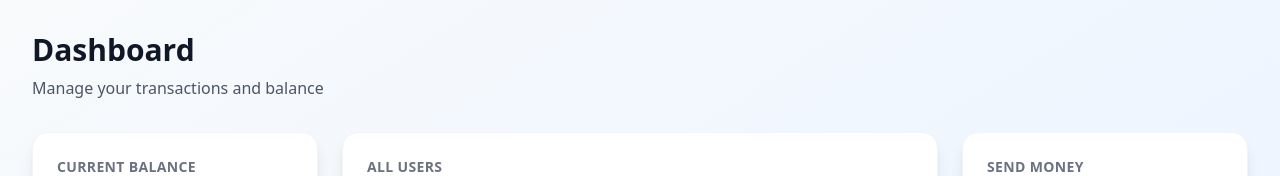
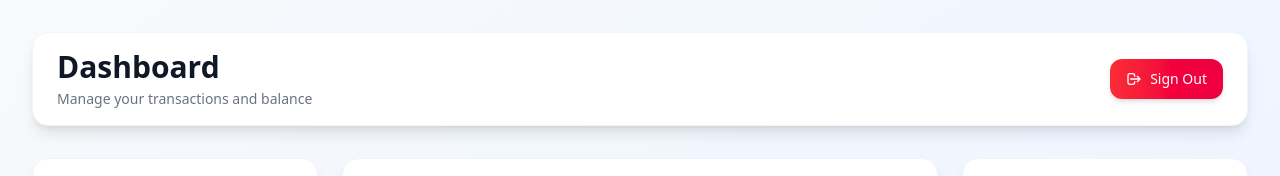
Before and after one commit to Yash-Khetan/PayU-2.0, a React (Vite) app in the folder client/: page /dashboard in a window 1280 px wide. Shown: the top 176 px of the page. Built offline with nearby package versions, Linux system fonts and the light colour scheme; no server answers; sample sign-in values are in the browser's storage.

Commit message:
fixing the email controller

```diff
--- a/client/src/components/dashboard.jsx
+++ b/client/src/components/dashboard.jsx
@@ -1,8 +1,10 @@
 import { useState, useEffect, useRef, startTransition } from "react";
+import { useNavigate } from "react-router-dom";
 import axios from "axios";
 
 
 export const Dashboard = () => {
+  const navigate = useNavigate();
 
   // fetching all users
   const API = import.meta.env.VITE_BACKEND_URL;
@@ -63,6 +65,12 @@ export const Dashboard = () => {
   useEffect(() => {
     fetchtransactions();
   }, []);
+
+  // sign out handler
+  const handleSignOut = () => {
+    localStorage.removeItem("token");
+    navigate("/signin");
+  };
 
   // handling the click on pay button
 
@@ -164,9 +172,52 @@ export const Dashboard = () => {
   return (
     <div className="min-h-screen w-full bg-gradient-to-br from-slate-50 via-blue-50 to-indigo-50 p-8">
       <div className="max-w-7xl mx-auto">
-        <div className="mb-8">
-          <h1 className="text-3xl font-bold text-gray-900 mb-2">Dashboard</h1>
-          <p className="text-gray-600">Manage your transactions and balance</p>
+        {/* Top Header Bar */}
+        <div className="mb-8 flex items-center justify-between bg-white rounded-2xl px-6 py-4 shadow-lg border border-gray-100">
+          <div>
+            <h1 className="text-3xl font-bold text-gray-900 mb-1">Dashboard</h1>
+            <p className="text-gray-500 text-sm">
+              {profile.name ? `Welcome back, ${profile.name}` : "Manage your transactions and balance"}
+            </p>
+          </div>
+
+          <div className="flex items-center gap-4">
+            {/* User Info Pill */}
+            {profile.name && (
+              <div className="hidden sm:flex items-center gap-3 bg-gray-50 rounded-xl px-4 py-2">
+                <div className="w-9 h-9 bg-gradient-to-br from-indigo-500 to-purple-600 rounded-full flex items-center justify-center text-white font-semibold text-sm shadow-md">
+                  {profile.name?.charAt(0).toUpperCase()}
+                </div>
+                <div className="text-right">
+                  <p className="text-sm font-semibold text-gray-800 leading-tight">{profile.name}</p>
+                  <p className="text-xs text-gray-500 leading-tight">{profile.email}</p>
+                </div>
+              </div>
+            )}
+
+            {/* Sign Out Button */}
+            <button
+              id="signout-button"
+              onClick={handleSignOut}
+              className="group flex items-center gap-2 px-4 py-2.5 bg-gradient-to-r from-red-500 to-rose-600 hover:from-red-600 hover:to-rose-700 text-white rounded-xl font-medium text-sm shadow-md hover:shadow-lg hover:-translate-y-0.5 transition-all duration-200 cursor-pointer"
+            >
+              <svg
+                className="w-4 h-4 transition-transform duration-200 group-hover:-translate-x-0.5"
+                fill="none"
+                stroke="currentColor"
+                viewBox="0 0 24 24"
+                xmlns="http://www.w3.org/2000/svg"
+              >
+                <path
+                  strokeLinecap="round"
+                  strokeLinejoin="round"
+                  strokeWidth={2}
+                  d="M17 16l4-4m0 0l-4-4m4 4H7m6 4v1a3 3 0 01-3 3H6a3 3 0 01-3-3V7a3 3 0 013-3h4a3 3 0 013 3v1"
+                />
+              </svg>
+              Sign Out
+            </button>
+          </div>
         </div>
 
         <div className="grid grid-cols-12 gap-6">
--- a/client/src/components/sigin.jsx
+++ b/client/src/components/sigin.jsx
@@ -1,13 +1,14 @@
 import { useState } from "react";
 import axios from "axios";
-import {useNavigate} from "react-router-dom";
+import { useNavigate } from "react-router-dom";
 
 
 
 export const Signin = () => {
-    const API = import.meta.env.VITE_BACKEND_URL ;
+    const API = import.meta.env.VITE_BACKEND_URL;
     const [email, setEmail] = useState("");
     const [password, setPassword] = useState("");
+    const [pin, setPin] = useState(""); // PIN state
     const [error, setError] = useState("");
     const [loading, setLoading] = useState(false);
     const navigate = useNavigate();
@@ -20,7 +21,8 @@ export const Signin = () => {
         try {
             const response = await axios.post(`${API}/api/users/login`, {
                 email,
-                password
+                password,
+                pin // Send PIN
             });
 
             if (response.status === 200) {
@@ -39,7 +41,7 @@ export const Signin = () => {
     };
 
     return (
-       <div className="min-h-screen w-screen flex items-center justify-center bg-gradient-to-br from-blue-50 to-indigo-100 px-4">
+        <div className="min-h-screen w-screen flex items-center justify-center bg-gradient-to-br from-blue-50 to-indigo-100 px-4">
 
 
 
@@ -95,6 +97,27 @@ export const Signin = () => {
                                 className="w-full px-4 py-3 border border-gray-300 rounded-lg focus:ring-2 focus:ring-indigo-500 focus:border-transparent outline-none transition duration-200 placeholder-gray-400 text-gray-900"
                             />
                         </div>
+
+                        {/* PIN Input */}
+                        <div>
+                            <label htmlFor="pin" className="block text-sm font-medium text-gray-700 mb-1">
+                                Security PIN
+                            </label>
+                            <input
+                                id="pin"
+                                type="password"
+                                maxLength="4"
+                                value={pin}
+                                onChange={(e) => {
+                                    const val = e.target.value;
+                                    if (/^\d{0,4}$/.test(val)) setPin(val);
+                                }}
+                                placeholder="0000"
+                                required
+                                className="w-full px-4 py-3 border border-gray-300 rounded-lg focus:ring-2 focus:ring-indigo-500 focus:border-transparent outline-none transition duration-200 placeholder-gray-400 text-gray-900 tracking-widest"
+                            />
+                        </div>
+
                     </div>
 
                     {/* Remember Me & Forgot Password */}
```
Also changed, not shown: 2 other files (tests, documents, lock files or other folders).
